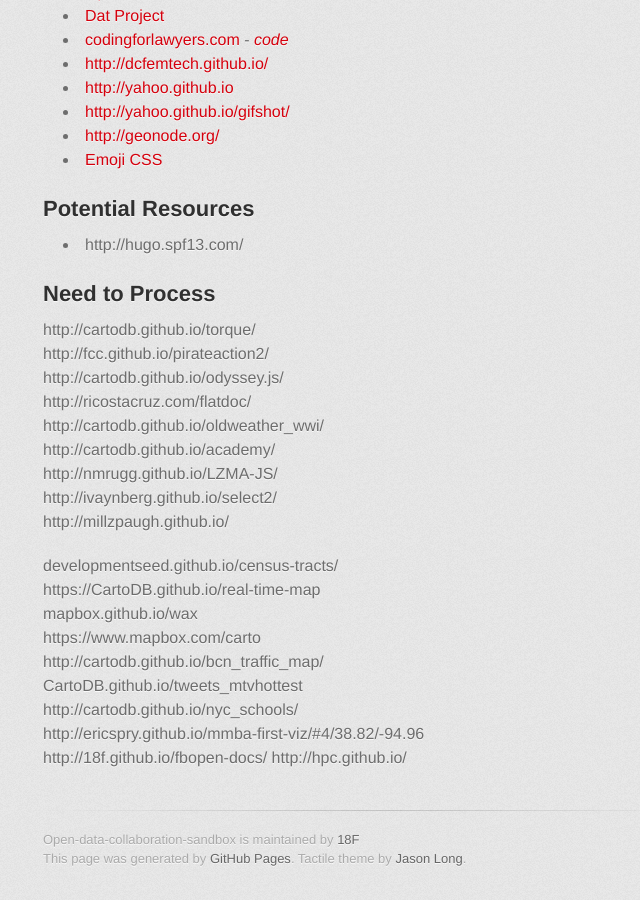
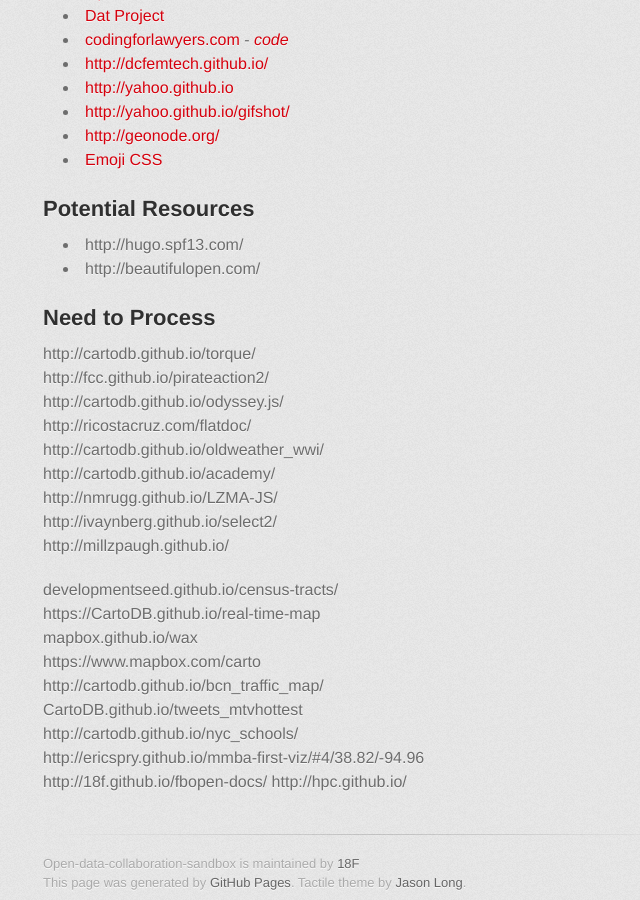
Before and after one commit to GSA/Open-Data-Collaboration-Sandbox, a Jekyll site: the page built from website_examples.md, in a window 1280 px wide and 900 px high, scrolled down 3163 px. Shown: the whole window, without its empty margins (287-927 px from the left). Built offline with Jekyll 4.4.1, drawn with Linux system fonts in a browser that asks for light colours; some web fonts are replaced; some of the changed lines change nothing that is shown.

Commit message:
adding os sites site

```diff
--- a/website_examples.md
+++ b/website_examples.md
@@ -136,6 +136,7 @@
 ## Potential Resources
 
 * http://hugo.spf13.com/
+* http://beautifulopen.com/
 
 ## Need to Process
 http://cartodb.github.io/torque/
```
